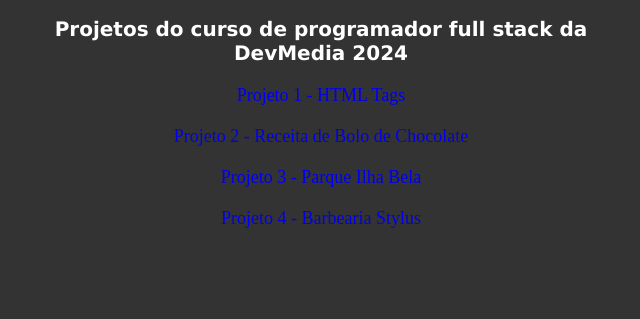
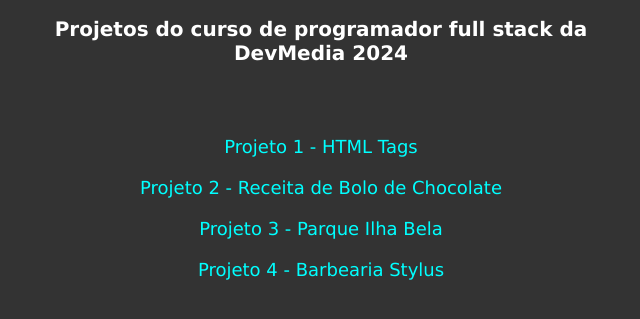
Before and after one commit to jaimitosan/Cursos-DevMedia, a plain HTML site: page index.html in a window 1280 px wide. Shown: the part 277-596 px from the top of the page, without its empty margins (319-959 px from the left). Drawn offline with Linux system fonts and the light colour scheme.

Commit message:
Mudanças no index e CSS

```diff
--- a/css/estilos.css
+++ b/css/estilos.css
@@ -3,9 +3,10 @@
 body {
     background-color: #333333;
     text-align: center;
+    font-family: Verdana, Geneva, Tahoma, sans-serif;
 }
 
-.logo, .main, .proj1, .proj1, .proj3 {
+.logo, .main, .proj1, .proj2, .proj3, .proj4 {
     width: 620px;
     align-items: center;
     margin: 20px auto;
@@ -14,6 +15,7 @@ body {
 
 a {
     text-decoration: none;
+    color:cyan
 }
 
 a:hover {
@@ -29,7 +31,6 @@ h1 {
     font-size: 20px;
     color: white;
     text-align: center;
-    font-family: Verdana, Geneva, Tahoma, sans-serif;
 }
 
 h2 {
```
Also changed, not shown: index.html (+1 -0 lines).
